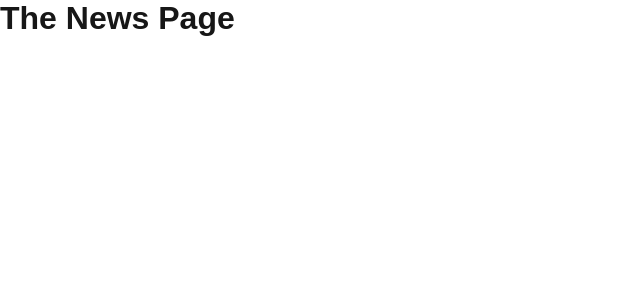
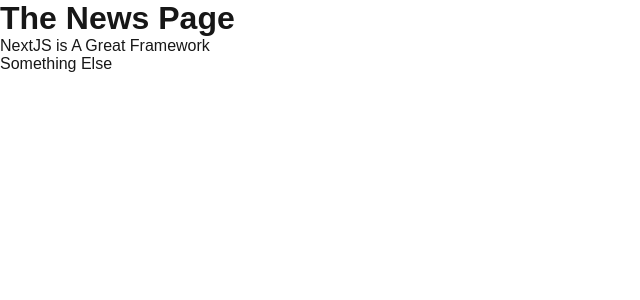
Before and after one commit to antoninaparulava-coder/nextjs-course4, a Next.js app: page /news in a window 1280 px wide. Shown: the top 300 px of the page, without its empty margins (0-640 px from the left). Built offline with nearby package versions, Linux system fonts and the light colour scheme.

Commit message:
Linking Between Pages

```diff
--- a/pages/news/index.js
+++ b/pages/news/index.js
@@ -1,5 +1,20 @@
+import { Fragment } from "react"
+import Link from "next/link"
+
 function NewsPage() {
-  return <h1>The News Page</h1>
+  return (
+    <Fragment>
+        <h1>The News Page</h1>
+        <ul>
+            <li>
+                <Link href="/news/nextjs-is-a-great-framework">
+                    NextJS is A Great Framework
+                </Link>
+            </li>
+            <li>Something Else</li>
+        </ul>
+    </Fragment>
+  )
 }
 
 export default NewsPage
```
